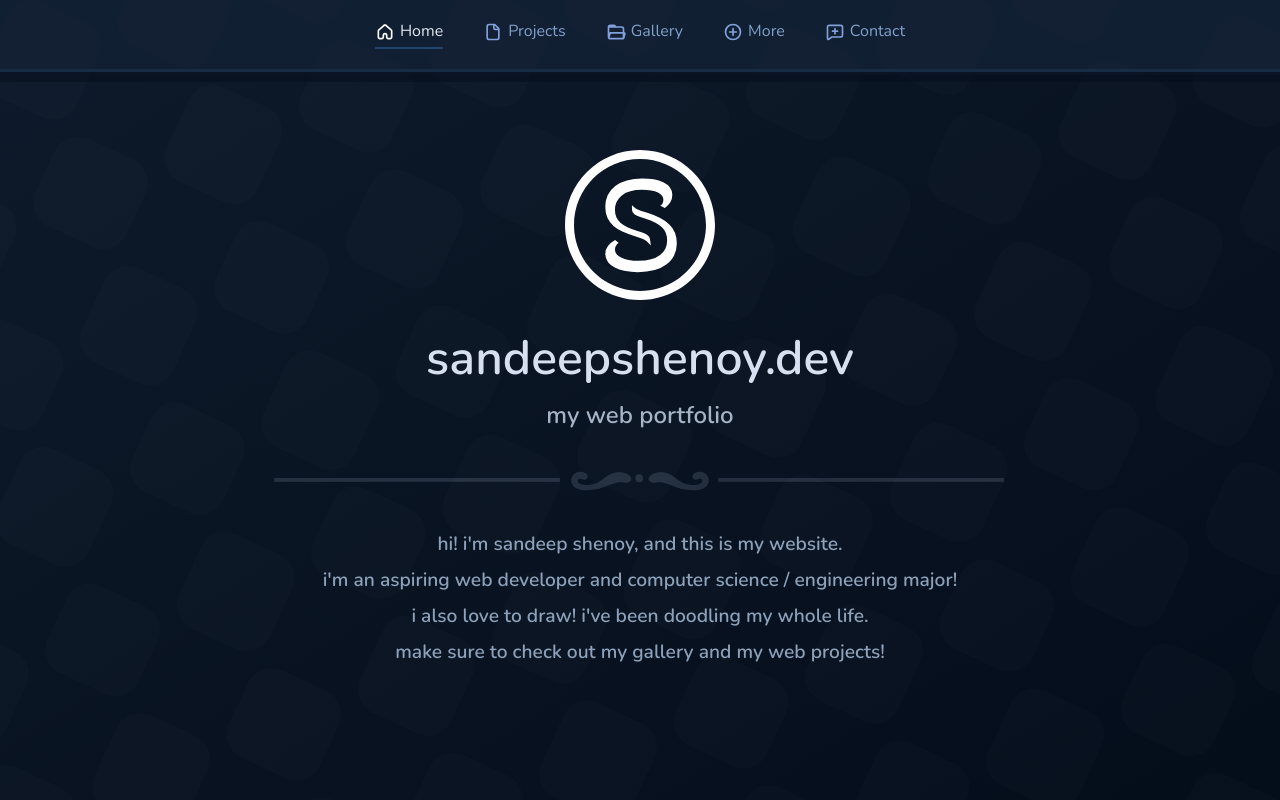
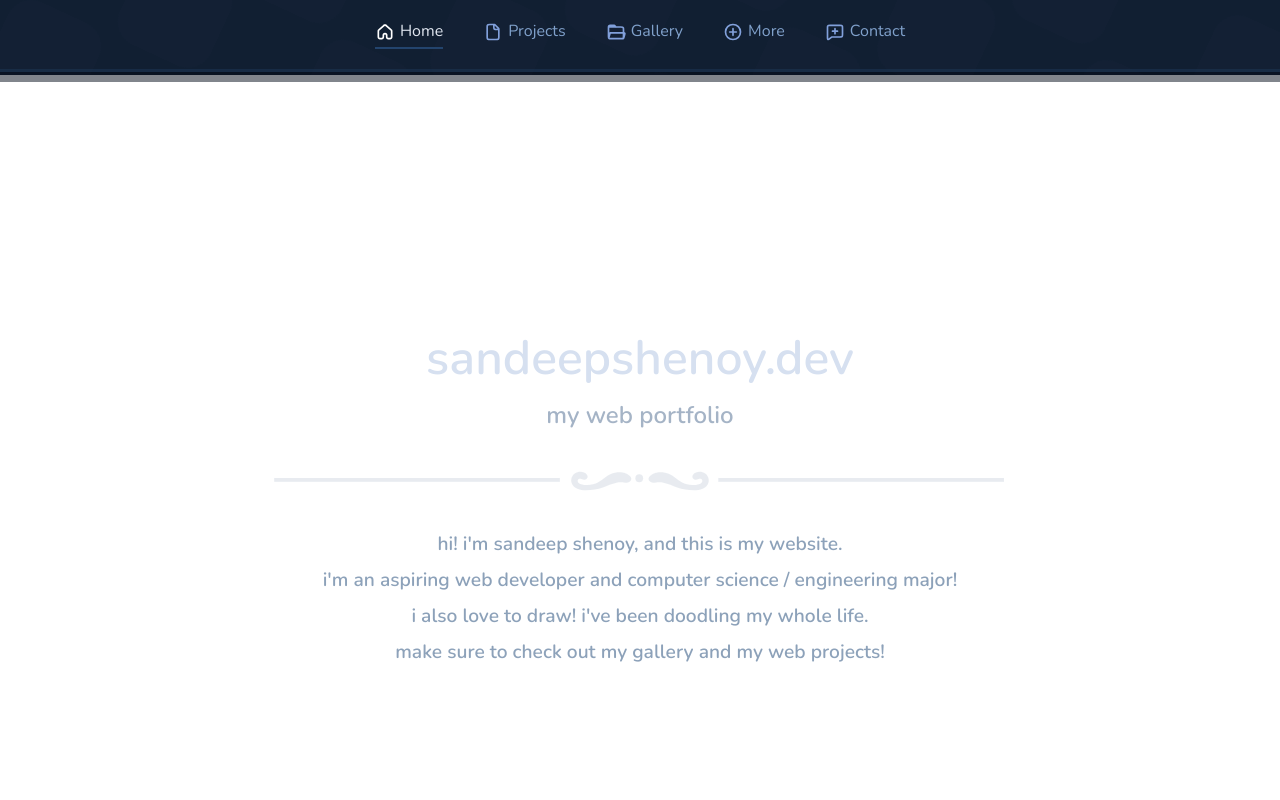
Before and after one commit to sandeepwastaken/sandeepshenoy.dev, a PHP site: page / in a window 1280 px wide. Run offline with PHP 8.4, Linux system fonts and the light colour scheme.

Commit message:
Background color update

```diff
--- a/styles.css
+++ b/styles.css
@@ -5,12 +5,7 @@
   font-family: 'Nunito', sans-serif;
 }
 
-html {
-  background-color: #0e1a2b;
-}
-
 body {
-  background: linear-gradient(to bottom right, #0e1a2b, #040d1a);
   color: #e0e6f0;
   display: flex;
   flex-direction: column;
@@ -37,6 +32,7 @@ body {
 }
 
 .background {
+  background: linear-gradient(to bottom right, #0e1a2b, #040d1a);
   position: fixed;
   top: -50%;
   left: -50%;
```
